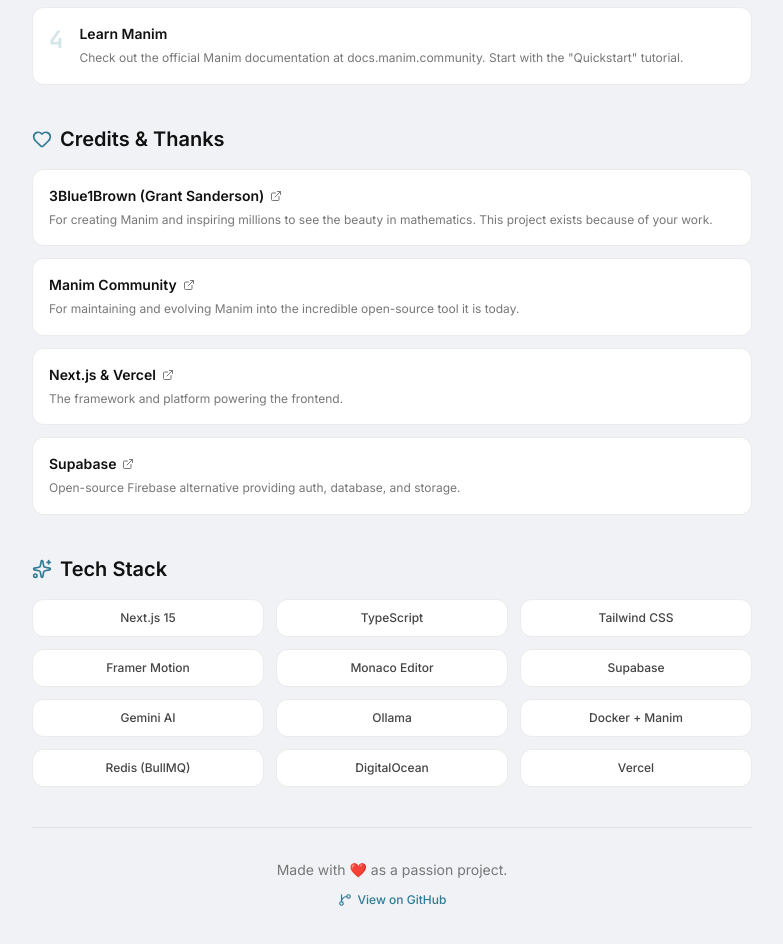
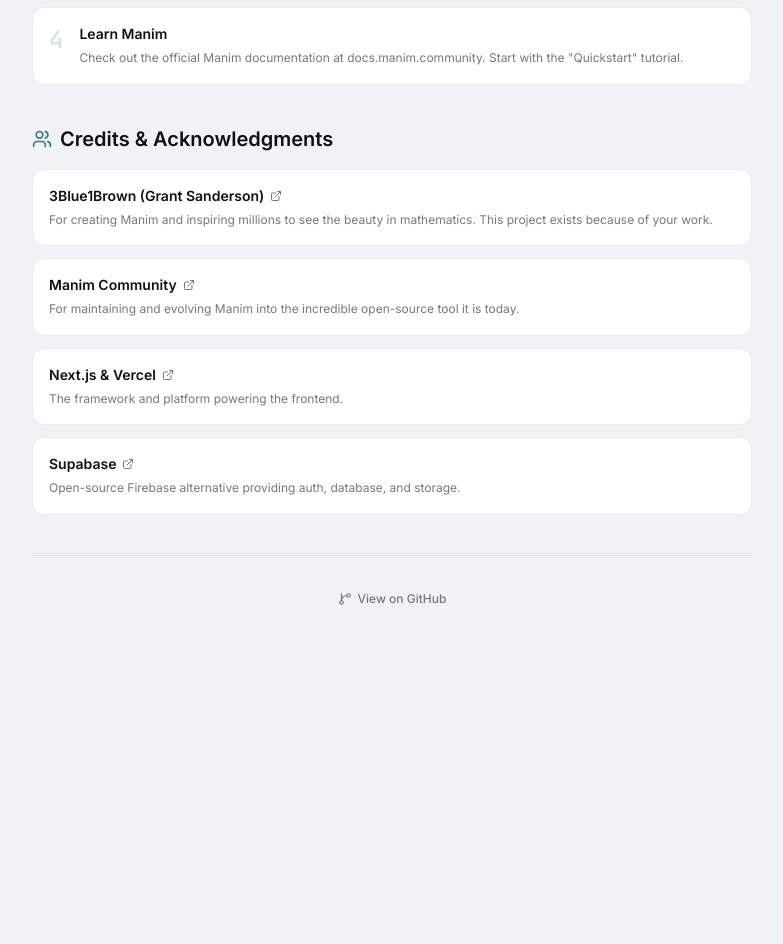
Before and after one commit to CODER-7777/manim_code_editor, a Next.js app in the folder app/: page /about in a window 1280 px wide. Shown: the part 800-1744 px from the top of the page, without its empty margins (248-1031 px from the left). After the commit the page ends 1492 px from the top, so only its background shows below. Built offline with nearby package versions, Linux system fonts and the light colour scheme; no server answers.

Commit message:
refactor(about): remove tech stack grid and clean up footer attribution

```diff
--- a/app/src/app/about/page.tsx
+++ b/app/src/app/about/page.tsx
@@ -1,7 +1,7 @@
 "use client";
 
 import { motion } from "framer-motion";
-import { Heart, GitBranch, ExternalLink, BookOpen, Code, Sparkles } from "lucide-react";
+import { GitBranch, ExternalLink, BookOpen, Code, Users } from "lucide-react";
 
 export default function AboutPage() {
   return (
@@ -76,8 +76,8 @@ export default function AboutPage() {
         {/* Credits */}
         <section className="mb-10">
           <h2 className="text-xl font-semibold text-text mb-4 flex items-center gap-2">
-            <Heart className="w-5 h-5 text-accent" />
-            Credits & Thanks
+            <Users className="w-5 h-5 text-accent" />
+            Credits &amp; Acknowledgments
           </h2>
           <div className="space-y-3">
             {[
@@ -121,47 +121,13 @@ export default function AboutPage() {
           </div>
         </section>
 
-        {/* Tech Stack */}
-        <section className="mb-10">
-          <h2 className="text-xl font-semibold text-text mb-4 flex items-center gap-2">
-            <Sparkles className="w-5 h-5 text-accent" />
-            Tech Stack
-          </h2>
-          <div className="grid grid-cols-2 sm:grid-cols-3 gap-3">
-            {[
-              "Next.js 15",
-              "TypeScript",
-              "Tailwind CSS",
-              "Framer Motion",
-              "Monaco Editor",
-              "Supabase",
-              "Gemini AI",
-              "Ollama",
-              "Docker + Manim",
-              "Redis (BullMQ)",
-              "DigitalOcean",
-              "Vercel",
-            ].map((tech) => (
-              <div
-                key={tech}
-                className="px-4 py-2.5 rounded-xl bg-surface border border-border text-center text-xs font-medium text-text-secondary"
-              >
-                {tech}
-              </div>
-            ))}
-          </div>
-        </section>
-
         {/* Footer Note */}
         <div className="text-center py-8 border-t border-border">
-          <p className="text-sm text-text-muted">
-            Made with <span className="text-accent">❤️</span> as a passion project.
-          </p>
           <a
             href="https://github.com"
             target="_blank"
             rel="noopener noreferrer"
-            className="inline-flex items-center gap-1.5 mt-3 text-xs font-medium text-accent hover:underline"
+            className="inline-flex items-center gap-1.5 text-xs font-medium text-text-muted hover:text-accent transition-colors"
           >
             <GitBranch className="w-3.5 h-3.5" />
             View on GitHub
```
